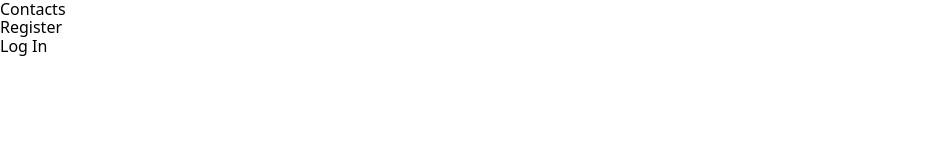
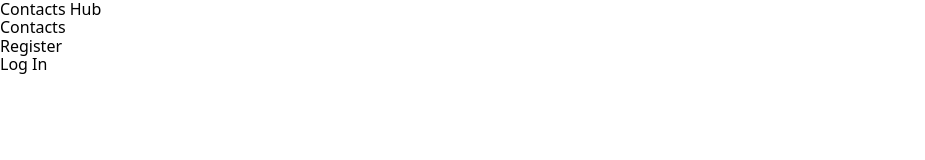
Before and after one commit to ptrnk0/goit-react-hw-08, a React (Vite) app: page /register in a window 1280 px wide. Shown: the top 160 px of the page, without its empty margins (0-925 px from the left). Built offline with nearby package versions, Linux system fonts and the light colour scheme; no server answers.

Commit message:
Update title to 'Contacts Hub' and refactor Header component structure

```diff
--- a/index.html
+++ b/index.html
@@ -4,7 +4,7 @@
 <head>
   <meta charset="UTF-8" />
   <meta name="viewport" content="width=device-width, initial-scale=1.0" />
-  <title>Contacts Book</title>
+  <title>Contacts Hub</title>
 </head>
 
 <body>
--- a/src/components/header/Header.jsx
+++ b/src/components/header/Header.jsx
@@ -1,10 +1,12 @@
 import { useSelector } from "react-redux";
-import { NavLink } from "react-router";
+import { Link, NavLink } from "react-router";
 import { selectIsLoggedIn } from "../../redux/auth/selectors";
 
 const Header = () => {
 	const isLoggedIn = useSelector(selectIsLoggedIn);
 	return (
+		<header>
+			<Link>Contacts Hub</Link>
 			<nav>
 				<ul>
 					<li>
@@ -22,6 +24,7 @@ const Header = () => {
 					)}
 				</ul>
 			</nav>
+		</header>
 	);
 };
 
```
Lines whose indentation alone changed are shown as unchanged.
